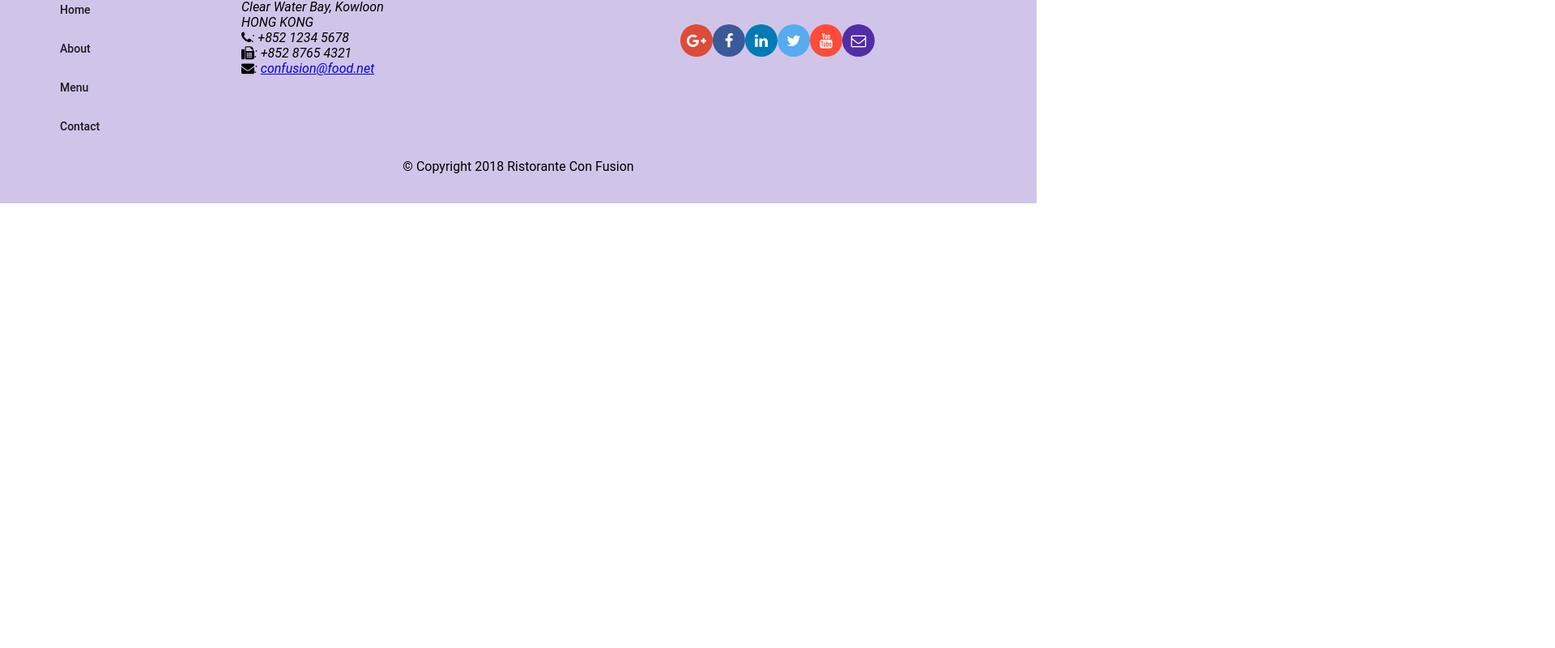
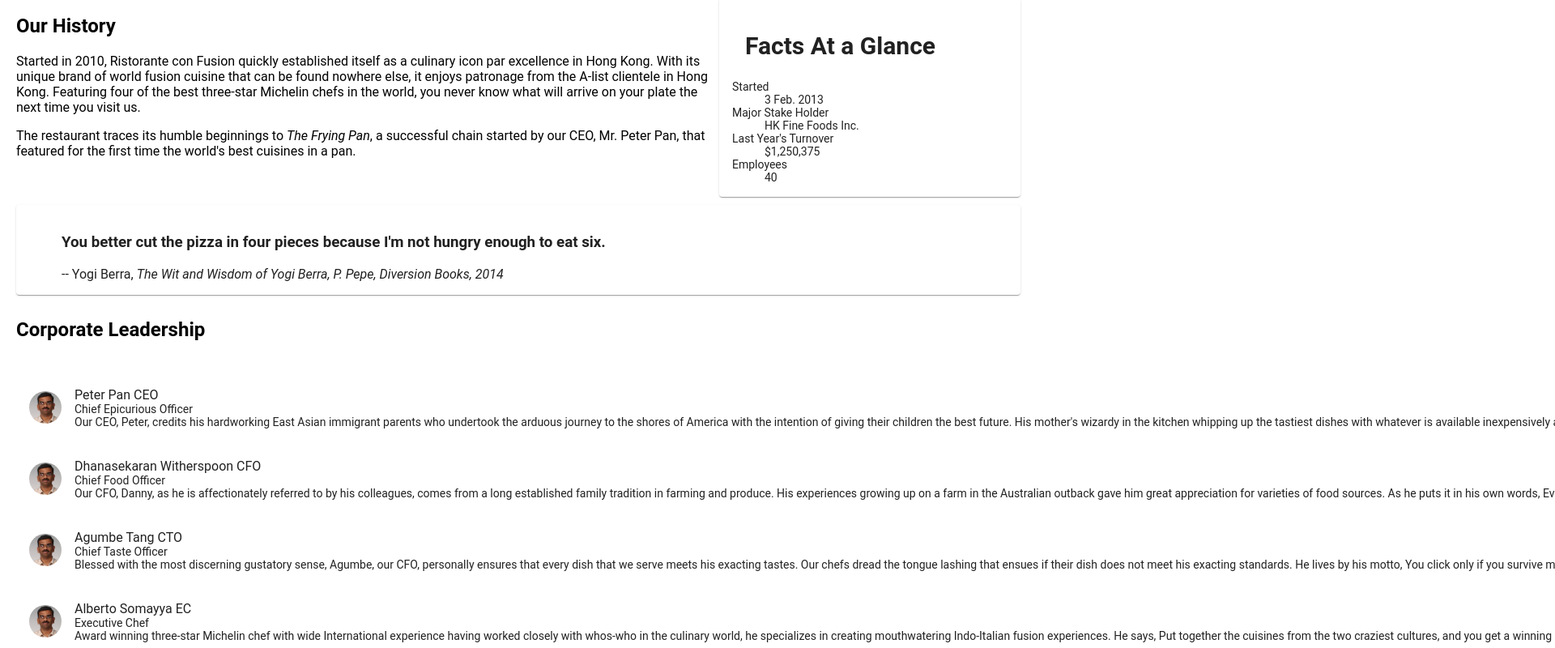
Before and after one commit to matbgn/confusion, an Angular app: page /aboutus in a window 1280 px wide. Before the commit this address led to /. Shown: the part 440-1240 px from the top of the page at 81% size, 1920 px wide, since content can reach past the window. Before the commit the page ends 800 px from the top, so only its background shows below. Built offline with nearby package versions, Linux system fonts and the light colour scheme.

Commit message:
Assignment 2

```diff
--- a/src/app/about/about.component.html
+++ b/src/app/about/about.component.html
@@ -1,3 +1,79 @@
-<p>
-  about works!
-</p>
+<div class="container" fxLayout="column" fxLayoutGap="10px">
+
+  <div fxFlex>
+    <div>
+      <h3>About Us</h3>
+      <hr>
+    </div>
+  </div>
+
+  <div fxFlex>
+    <div fxLayout="column" fxLayout.gt-sm="row">
+      <div fxFlex="70">
+        <h2>Our History</h2>
+        <p>Started in 2010, Ristorante con Fusion quickly established itself as a culinary icon par excellence in Hong
+          Kong. With its unique brand of world fusion cuisine that can be found nowhere else, it enjoys patronage from
+          the A-list clientele in Hong Kong. Featuring four of the best three-star Michelin chefs in the world, you
+          never know what will arrive on your plate the next time you visit us.</p>
+        <p>The restaurant traces its humble beginnings to <em>The Frying Pan</em>, a successful chain started by our
+          CEO, Mr. Peter Pan, that featured for the first time the world's best cuisines in a pan.</p>
+      </div>
+      <div fxFlex="30">
+        <mat-card>
+          <mat-card-header>
+            <mat-card-title>
+              <h2>Facts At a Glance</h2>
+            </mat-card-title>
+          </mat-card-header>
+          <mat-card-content>
+            <dl>
+              <dt>Started</dt>
+              <dd>3 Feb. 2013</dd>
+              <dt>Major Stake Holder</dt>
+              <dd>HK Fine Foods Inc.</dd>
+              <dt>Last Year's Turnover</dt>
+              <dd>$1,250,375</dd>
+              <dt>Employees</dt>
+              <dd>40</dd>
+            </dl>
+          </mat-card-content>
+        </mat-card>
+      </div>
+    </div>
+  </div>
+
+  <div fxFlex>
+    <mat-card>
+      <blockquote>
+        <h3>You better cut the pizza in four pieces because
+          I'm not hungry enough to eat six.</h3>
+        <footer>-- Yogi Berra,
+          <cite>The Wit and Wisdom of Yogi Berra,
+            P. Pepe, Diversion Books, 2014</cite>
+        </footer>
+      </blockquote>
+    </mat-card>
+  </div>
+
+
+  <div fxFlex>
+    <h2>Corporate Leadership</h2>
+  </div>
+
+  <div fxFlex>
+    <mat-list fxFlex>
+      <mat-list-item *ngFor="let leader of leaders">
+        <img matListAvatar src={{leader.image}} alt={{leader.name}}>
+        <p matLine>
+          <span>{{leader.name}} {{leader.abbr}}</span>
+        </p>
+        <p matLine>
+          <span>{{leader.designation}}</span>
+        </p>
+        <p matLine>
+          <span>{{leader.description}}</span>
+        </p>
+      </mat-list-item>
+    </mat-list>
+  </div>
+</div>
--- a/src/app/about/about.component.ts
+++ b/src/app/about/about.component.ts
@@ -1,4 +1,6 @@
 import { Component, OnInit } from '@angular/core';
+import { Leader } from "../shared/leader";
+import { LeaderService } from "../services/leader.service";
 
 @Component({
   selector: 'app-about',
@@ -7,9 +9,12 @@ import { Component, OnInit } from '@angular/core';
 })
 export class AboutComponent implements OnInit {
 
-  constructor() { }
+  leaders : Leader[];
+
+  constructor(private leaderService : LeaderService) { }
 
   ngOnInit() {
+    this.leaders = this.leaderService.getLeaders();
   }
 
 }
--- a/src/app/app-routing/routes.ts
+++ b/src/app/app-routing/routes.ts
@@ -10,6 +10,7 @@ export const routes: Routes = [
     {path: 'home', component: HomeComponent},
     {path: 'menu', component: MenuComponent},
     {path: 'contactus', component: ContactComponent},
+    {path: 'aboutus', component: AboutComponent},
     {path: 'dishdetail/:id', component: DishdetailComponent},
     {path: '', redirectTo: '/home', pathMatch: 'full'}
 ];
--- a/src/app/app.module.ts
+++ b/src/app/app.module.ts
@@ -25,6 +25,8 @@ import { ContactComponent } from './contact/contact.component';
 
 import { DishService } from './services/dish.service';
 import { PromotionService } from "./services/promotion.service";
+import { LeaderService } from "./services/leader.service";
+import { Leader } from './shared/leader';
 
 
 @NgModule({
@@ -51,7 +53,8 @@ import { PromotionService } from "./services/promotion.service";
   ],
   providers: [
     DishService,
-    PromotionService
+    PromotionService,
+    LeaderService
   ],
   bootstrap: [AppComponent]
 })
--- a/src/app/header/header.component.html
+++ b/src/app/header/header.component.html
@@ -1,7 +1,7 @@
 <mat-toolbar color="primary">
     <span><img src="/assets/images/logo.png" height=30 width=41></span>
     <a mat-button routerLink='/home' routerLinkActive="active"><span class="fa fa-home fa-lg"></span> Home</a>
-    <a mat-button routerLinkActive="active"><span class="fa fa-info fa-lg"></span> About</a>
+    <a mat-button routerLink='/aboutus' routerLinkActive="active"><span class="fa fa-info fa-lg"></span> About</a>
     <a mat-button routerLink='/menu' routerLinkActive="active"><span class="fa fa-list fa-lg"></span> Menu</a>
     <a mat-button routerLink="/contactus" routerLinkActive="active"><span class="fa fa-address-card fa-lg"></span> Contact</a>
   </mat-toolbar>
--- a/src/app/home/home.component.html
+++ b/src/app/home/home.component.html
@@ -29,4 +29,20 @@
     </mat-card-content>
   </mat-card>
 
+  <mat-card *ngIf="leader" fxFlex>
+      <mat-card-header>
+        <div mat-card-avatar></div>
+        <mat-card-title>
+          <h3>{{leader.name | uppercase}} {{leader.abbr}}</h3>
+        </mat-card-title>
+      </mat-card-header>
+      <img mat-card-image src={{leader.image}} alt={{leader.name}}>
+      <mat-card-content>
+          <p>{{leader.designation}}
+            </p>
+        <p>{{leader.description}}
+        </p>
+      </mat-card-content>
+    </mat-card>
+
 </div>
--- a/src/app/home/home.component.ts
+++ b/src/app/home/home.component.ts
@@ -4,6 +4,8 @@ import { Dish } from '../shared/dish';
 import { DishService } from '../services/dish.service';
 import { Promotion } from '../shared/promotion';
 import { PromotionService } from '../services/promotion.service';
+import { Leader } from "../shared/leader";
+import { LeaderService } from "../services/leader.service";
 
 @Component({
   selector: 'app-home',
@@ -14,13 +16,16 @@ export class HomeComponent implements OnInit {
 
   dish: Dish;
   promotion: Promotion;
+  leader : Leader;
 
   constructor(private dishservice: DishService,
-    private promotionservice: PromotionService) { }
+    private promotionservice: PromotionService,
+    private leaderservice: LeaderService) { }
 
   ngOnInit() {
     this.dish = this.dishservice.getFeaturedDish();
     this.promotion = this.promotionservice.getFeaturedPromotion();
+    this.leader = this.leaderservice.getFeaturedLeader();
   }
 
 }
--- /dev/null
+++ b/src/app/services/leader.service.ts
@@ -0,0 +1,24 @@
+import { Injectable } from '@angular/core';
+import { Leader } from "../shared/leader";
+import { LEADERS } from "../shared/leaders";
+
+@Injectable({
+  providedIn: 'root'
+})
+export class LeaderService {
+
+  constructor() { }
+
+  getLeaders() : Leader[] {
+    return LEADERS;
+  }
+
+  getLeader(id: string): Leader {
+    return LEADERS.filter((leader) => (leader.id === id))[0];
+  }
+
+  getFeaturedLeader(): Leader {
+    return LEADERS.filter((leader) => leader.featured)[0];
+  }
+
+}
--- /dev/null
+++ b/src/app/shared/leader.ts
@@ -0,0 +1,9 @@
+export class Leader {
+    id: string;
+    name: string;
+    image: string;
+    designation: string;
+    abbr: string;
+    featured: boolean;
+    description: string;
+}
--- /dev/null
+++ b/src/app/shared/leaders.ts
@@ -0,0 +1,43 @@
+import { Leader } from "./leader";
+
+export const LEADERS: Leader[] = [{
+    id: '0',
+    name: 'Peter Pan',
+    image: '/assets/images/alberto.png',
+    designation: 'Chief Epicurious Officer',
+    abbr: 'CEO',
+    featured: false,
+    // tslint:disable-next-line:max-line-length
+    description: 'Our CEO, Peter, credits his hardworking East Asian immigrant parents who undertook the arduous journey to the shores of America with the intention of giving their children the best future. His mother\'s wizardy in the kitchen whipping up the tastiest dishes with whatever is available inexpensively at the supermarket, was his first inspiration to create the fusion cuisines for which The Frying Pan became well known. He brings his zeal for fusion cuisines to this restaurant, pioneering cross-cultural culinary connections.'
+  },
+  {
+    id: '1',
+    name: 'Dhanasekaran Witherspoon',
+    image: '/assets/images/alberto.png',
+    designation: 'Chief Food Officer',
+    abbr: 'CFO',
+    featured: false,
+    // tslint:disable-next-line:max-line-length
+    description: 'Our CFO, Danny, as he is affectionately referred to by his colleagues, comes from a long established family tradition in farming and produce. His experiences growing up on a farm in the Australian outback gave him great appreciation for varieties of food sources. As he puts it in his own words, Everything that runs, wins, and everything that stays, pays!'
+  },
+  {
+    id: '2',
+    name: 'Agumbe Tang',
+    image: '/assets/images/alberto.png',
+    designation: 'Chief Taste Officer',
+    abbr: 'CTO',
+    featured: false,
+    // tslint:disable-next-line:max-line-length
+    description: 'Blessed with the most discerning gustatory sense, Agumbe, our CFO, personally ensures that every dish that we serve meets his exacting tastes. Our chefs dread the tongue lashing that ensues if their dish does not meet his exacting standards. He lives by his motto, You click only if you survive my lick.'
+  },
+  {
+    id: '3',
+    name: 'Alberto Somayya',
+    image: '/assets/images/alberto.png',
+    designation: 'Executive Chef',
+    abbr: 'EC',
+    featured: true,
+    // tslint:disable-next-line:max-line-length
+    description: 'Award winning three-star Michelin chef with wide International experience having worked closely with whos-who in the culinary world, he specializes in creating mouthwatering Indo-Italian fusion experiences. He says, Put together the cuisines from the two craziest cultures, and you get a winning hit! Amma Mia!'
+  }
+];
```
Also changed, not shown: 1 other file (tests, documents, lock files or other folders).
